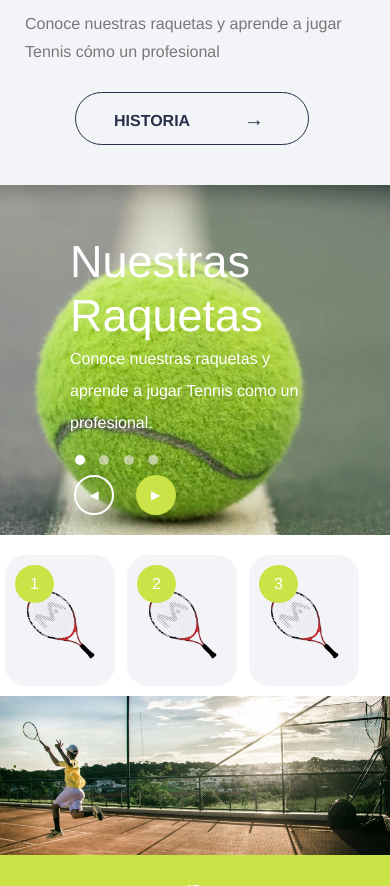
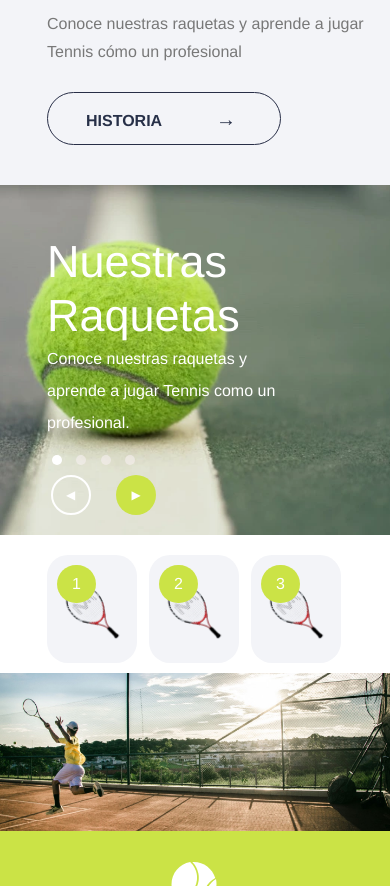
Before and after one commit to Giancarlos1024/TiendaOnline_Tennis, a plain HTML site: page index.html in a window 390 px wide. Shown: the part 740-1626 px from the top of the page. Drawn offline with Linux system fonts and the light colour scheme.

Commit message:
se mejoro el margen y espacio

```diff
--- a/assets/css/index.css
+++ b/assets/css/index.css
@@ -503,7 +503,7 @@
     }
     .groupAccesorios {
         flex-direction: column;
-        padding-left: 25px;
+        padding-left: 47px;
 
         height: auto;
     }
@@ -523,6 +523,7 @@
     }
     .groupAccesoriosHistoria{
         width: 100%;
+        padding-left: 0px;
     }
     .groupAccesoriosHistoria > a{
         margin: 25px 0 0;
@@ -575,9 +576,10 @@
     }
     .groupRaquetas-carrusel {
         background-repeat: no-repeat;
+        background-size: cover;
         width: 100%;
         padding-top: 50px;
-        padding-left: 70px;
+        padding-left: 47px;
         padding-right: 80px;
         color: var(--white);
         text-align: start;
@@ -589,32 +591,28 @@
     .groupRaquetas-carrusel > div {
         margin-top: 0px;
     }
-    .siguientecarrusel {
-        right: 32%;
-
-    }
     .groupRaquetas-slider {
         display: flex;
         flex-direction: row;
         flex-wrap: wrap;
         align-items: center;
         gap: 12px;
-        padding-left: 5px;
+        padding-left: 47px;
         overflow: hidden;
         white-space: nowrap;
         margin-top: 20px;
     }
     .groupRaquetas-slider > div > img {
-        width: 90px;
+        width: 70px;
     }
     .pelotaB{
         display: none;
     }
     .antescarrusel{
-        left: 19%;
+        left: 13%;
     }
     .siguientecarrusel{
-        right: 55%;
+        right: 60%;
     }
 }
 
@@ -650,7 +648,4 @@
         font-size: 45.5px;
     }
 
-    .rectangulo {
-        padding: 13px 30px;
-    }
 }
```
